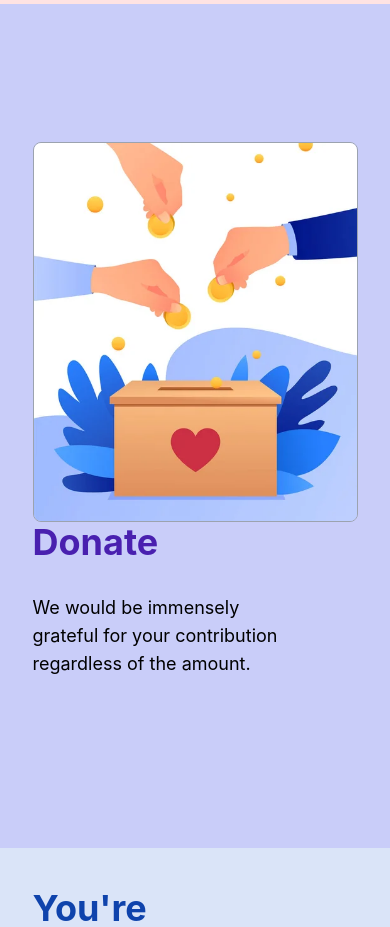
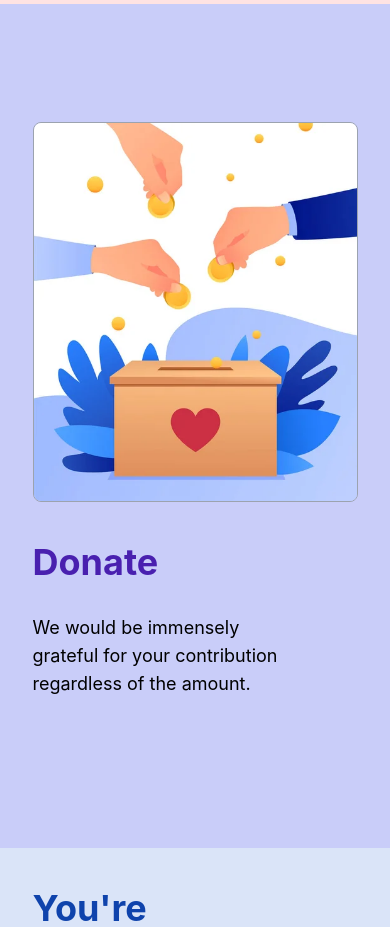
Before and after one commit to enriqueajin/save-telma, a React (Vite) app: page / in a window 390 px wide. Shown: the part 840-1767 px from the top of the page. Built offline with nearby package versions, Linux system fonts and the light colour scheme.

Commit message:
Add gap between picture and 'Donate' texts.

```diff
--- a/src/components/donate/Donate.tsx
+++ b/src/components/donate/Donate.tsx
@@ -7,7 +7,7 @@ export function Donate () {
       id='Donate'
       className='flex h-screen items-center justify-center bg-softPurple'
     >
-      <div className='w-10/12 xl:w-9/12 gap-x-7 grid grid-cols-1 lg:grid-cols-2'>
+      <div className='w-10/12 xl:w-9/12 gap-x-7 grid grid-cols-1 lg:grid-cols-2 gap-y-10'>
         <div className='flex justify-center items-center'>
           <Img
             src='/donate.jpg'
```
